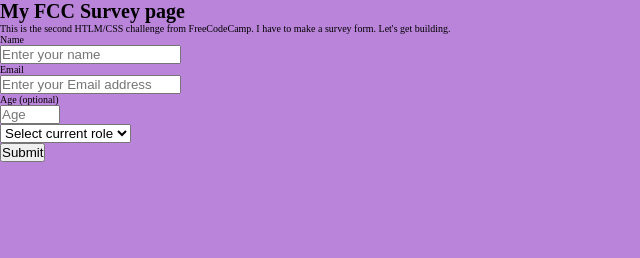
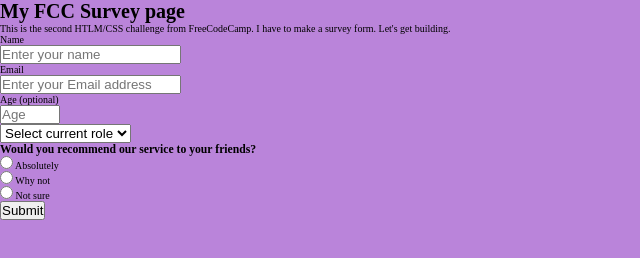
Before and after one commit to CodeTinkering/FCC-surveyPage, a plain HTML site: page index.html in a window 1280 px wide. Shown: the whole page, without its empty margins (0-640 px from the left). Drawn offline with Linux system fonts and the light colour scheme.

Commit message:
added radio buttons I

```diff
--- a/index.html
+++ b/index.html
@@ -22,13 +22,22 @@
       <input type="number" id="number" min="5" max="120" placeholder="Age"><br>
       <label for="dropdown"></label>
       <select name="current-role" id="dropdown">
-        <option value="selectCurrentRole">Select current role</option>
+        <option value="" disabled selected hidden>Select current role</option>
         <option value="student">Student</option>
         <option value="fullTimeJob">Full time job</option>
         <option value="fullTimeLearner">Full time learner</option>
         <option value="preferNotToSay">Prefer not to say</option>
         <option value="other">Other</option>
       </select><br>
+      <div class="recommend">
+        <h3>Would you recommend our service to your friends?</h3>
+        <input type="radio" id="absolutely" name="reco" value="absolutely">
+        <label for="absolutely">Absolutely</label><br>
+        <input type="radio" id="whyNot" name="reco" value="whyNot">
+        <label for="whyNot">Why not</label><br>
+        <input type="radio" id="notSure" name="reco" value="notSure">
+        <label for="notSure">Not sure</label><br>
+      </div>
       <button id="submit" type="submit">Submit</button>
     </form>
   </div>
--- a/style.css
+++ b/style.css
@@ -9,7 +9,3 @@ html {
 body {
   background: rgb(186, 132, 218);
 }
-.form-container {
-  display: flex;
-  flex-direction: column;
-}
```
